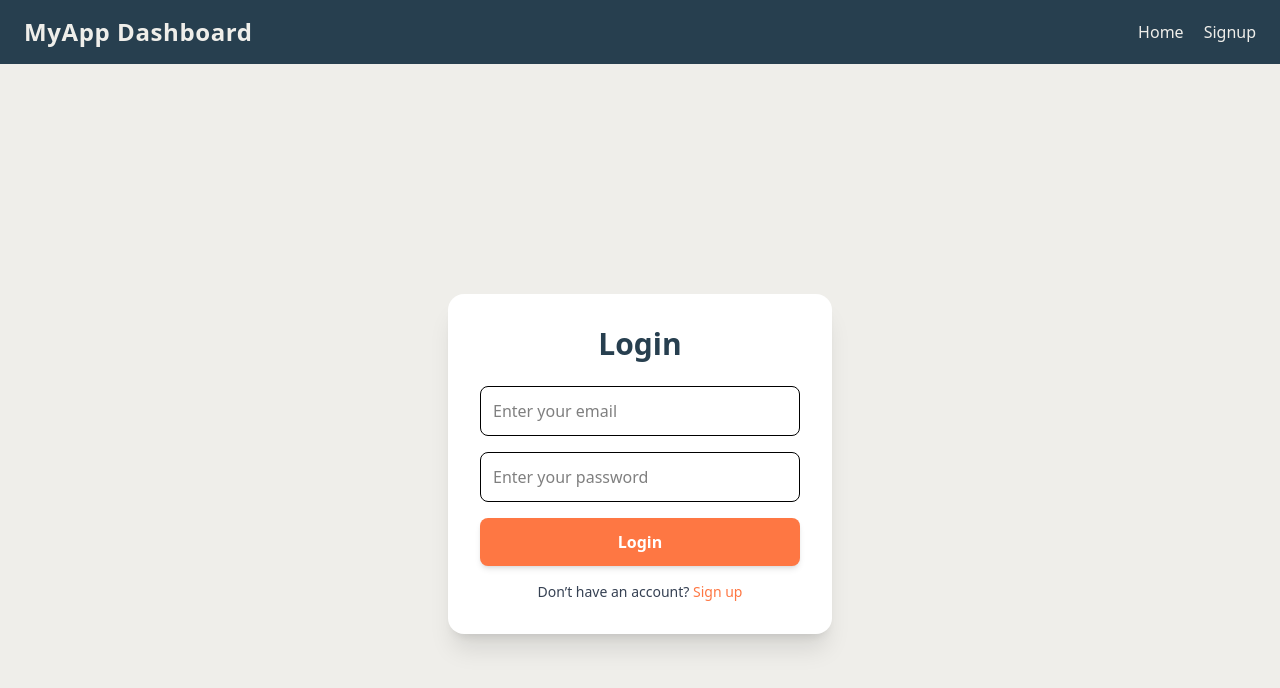
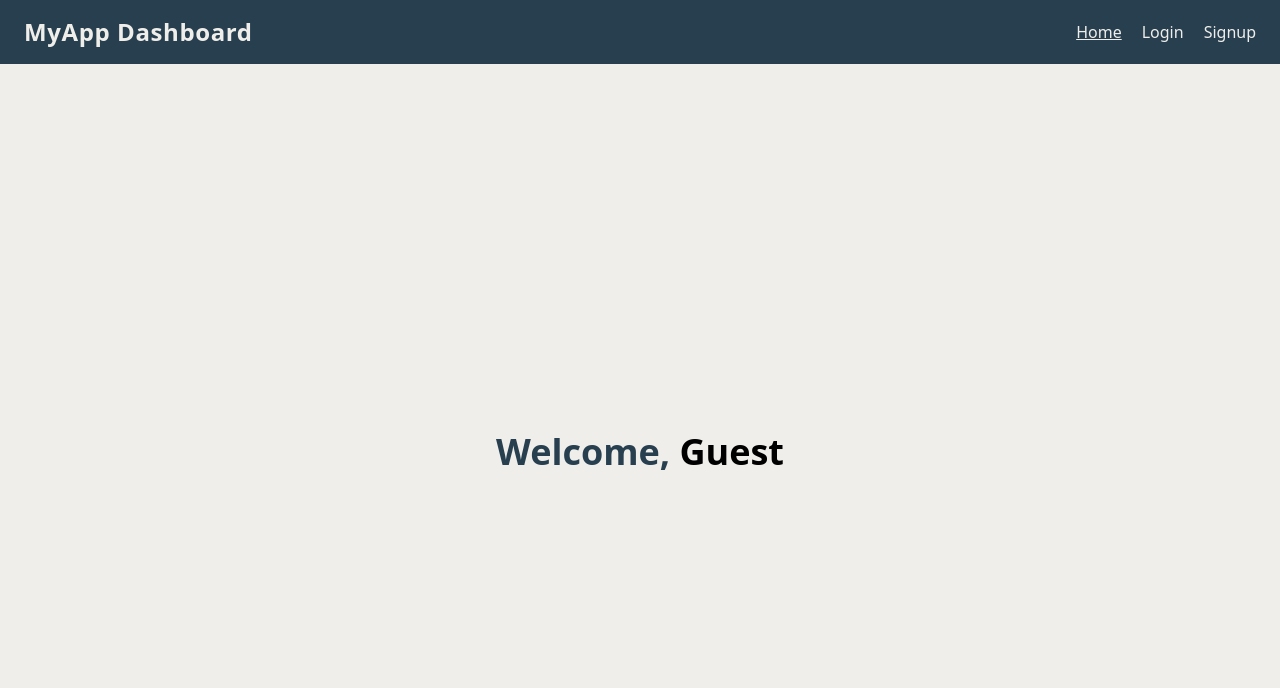
Before and after one commit to Suraz95/TestingDemo, a React (Vite) app: page / in a window 1280 px wide. Before the commit this address led to /login. Shown: the top 688 px of the page. Built offline with nearby package versions, Linux system fonts and the light colour scheme.

Commit message:
changed flow

```diff
--- a/package.json
+++ b/package.json
@@ -3,7 +3,7 @@
   "private": true,
   "version": "0.0.0",
   "type": "module",
-   "homepage": "https://Suraz95.github.io/TestingDemo/login",
+   "homepage": "https://Suraz95.github.io/TestingDemo",
   "scripts": {
     "dev": "vite",
     "build": "vite build",
--- a/src/App.jsx
+++ b/src/App.jsx
@@ -22,9 +22,7 @@ function App() {
         <Route
           path="/"
           element={
-            <ProtectedRoute>
-              <Home />
-            </ProtectedRoute>
+            <Home />
           }
         />
         <Route
```
